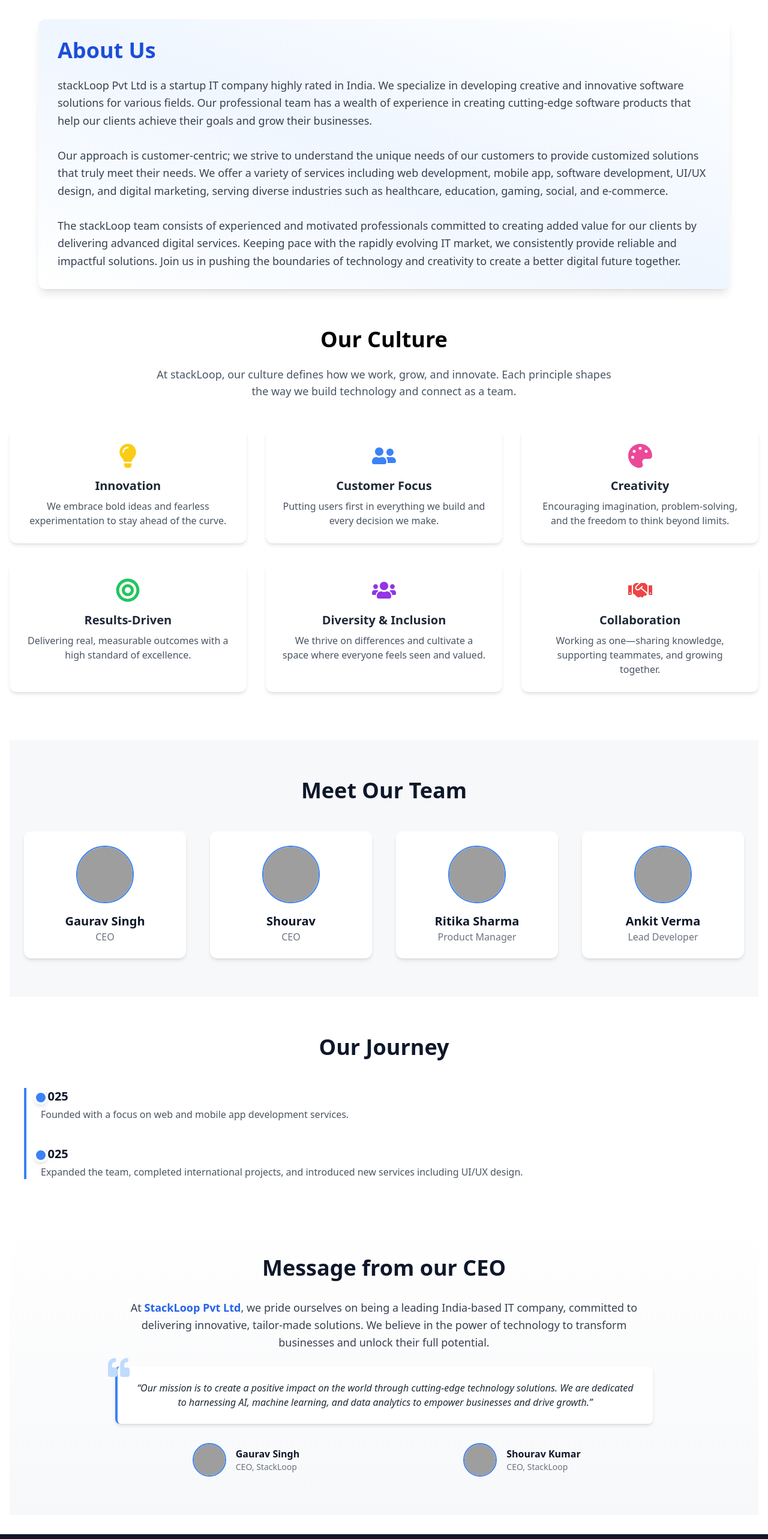
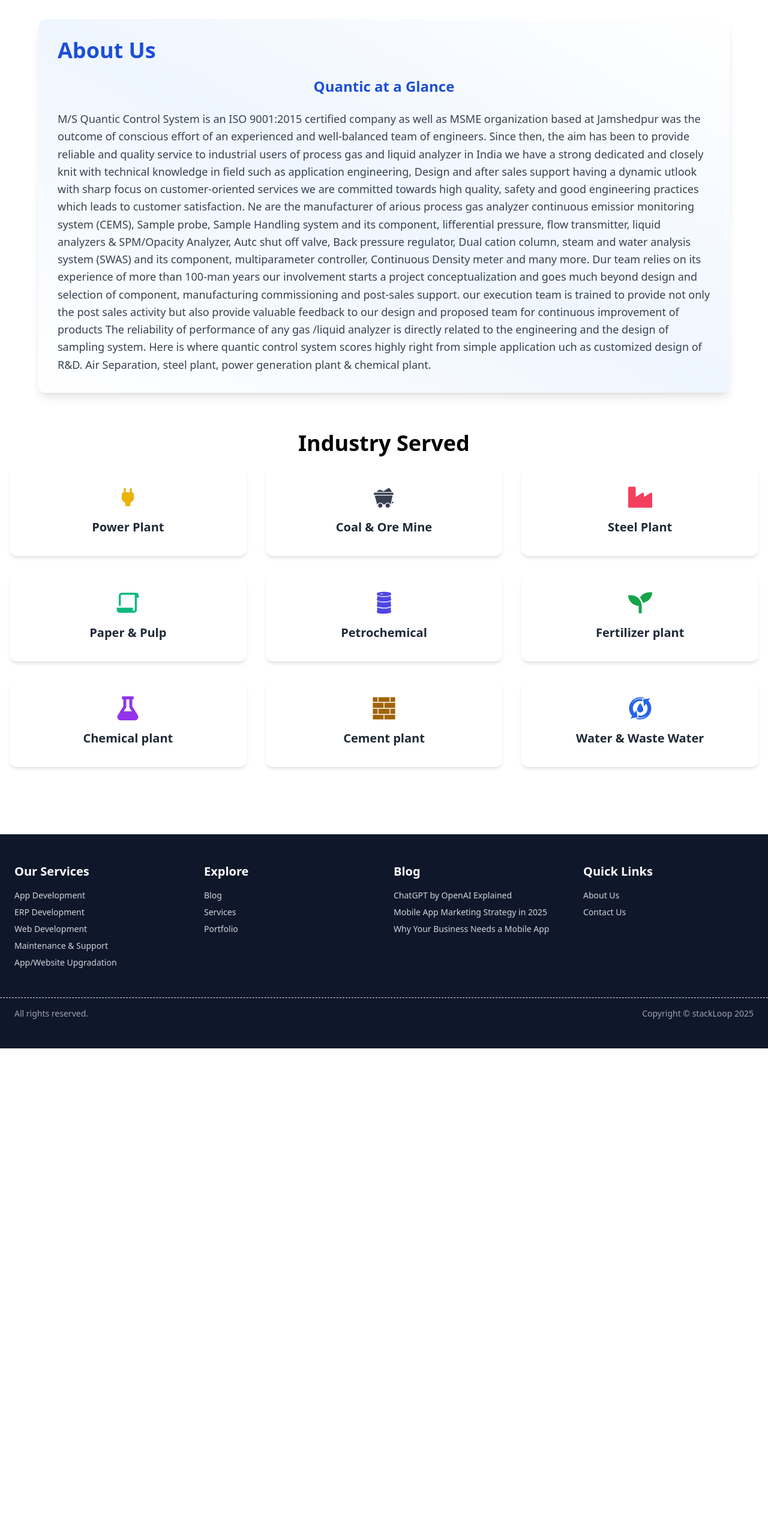
Before and after one commit to Gaurav2k50/qcs-alpha, a React (Vite) app: page /about in a window 1280 px wide. Shown: the part 160-2726 px from the top of the page at 60% size. After the commit the page ends 1908 px from the top, so only its background shows below. Built offline with nearby package versions, Linux system fonts and the light colour scheme; grey boxes are pictures that could not be loaded.

Commit message:
Refactor About page content and update industry served section with relevant icons

```diff
--- a/src/pages/About.tsx
+++ b/src/pages/About.tsx
@@ -1,16 +1,22 @@
 import React, { useEffect } from "react";
 
-import { TeamMemberCard } from "../components/TeamMemberCard";
-
-import {
-  FaLightbulb,
-  FaUserFriends,
-  FaPalette,
-  FaBullseye,
-  FaUsers,
-  FaHandshake,
-  FaQuoteLeft,
-} from "react-icons/fa";
+import // MdPower,
+// FaLightbulb,
+// FaUserFriends,
+// FaPalette,
+// FaBullseye,
+// FaUsers,
+// FaHandshake,
+"react-icons/fa";
+import { MdPower } from "react-icons/md";
+import { GiMineWagon } from "react-icons/gi";
+import { FaIndustry } from "react-icons/fa";
+import { RiFilePaper2Line } from "react-icons/ri";
+import { GiOilDrum } from "react-icons/gi";
+import { FaSeedling } from "react-icons/fa";
+import { FaFlask } from "react-icons/fa";
+import { GiBrickWall } from "react-icons/gi";
+import { GiWaterRecycling } from "react-icons/gi";
 import AOS from "aos";
 import "aos/dist/aos.css";
 export const About: React.FC = () => {
@@ -27,92 +33,124 @@
         <h2 className="text-4xl font-extrabold text-blue-700 mb-6 relative z-10">
           About Us
         </h2>
+        <h4 className="flex justify-center text-2xl font-bold text-blue-700 mb-6 relative z-10">
+          Quantic at a Glance
+        </h4>
 
         <p className="text-gray-700 text-lg leading-relaxed relative z-10">
-          stackLoop Pvt Ltd is a startup IT company highly rated in India. We
-          specialize in developing creative and innovative software solutions
-          for various fields. Our professional team has a wealth of experience
-          in creating cutting-edge software products that help our clients
-          achieve their goals and grow their businesses.
-          <br />
-          <br />
-          Our approach is customer-centric; we strive to understand the unique
-          needs of our customers to provide customized solutions that truly meet
-          their needs. We offer a variety of services including web development,
-          mobile app, software development, UI/UX design, and digital marketing,
-          serving diverse industries such as healthcare, education, gaming,
-          social, and e-commerce.
-          <br />
-          <br />
-          The stackLoop team consists of experienced and motivated professionals
-          committed to creating added value for our clients by delivering
-          advanced digital services. Keeping pace with the rapidly evolving IT
-          market, we consistently provide reliable and impactful solutions. Join
-          us in pushing the boundaries of technology and creativity to create a
-          better digital future together.
+          M/S Quantic Control System is an ISO 9001:2015 certified company as
+          well as MSME organization based at Jamshedpur was the outcome of
+          conscious effort of an experienced and well-balanced team of
+          engineers. Since then, the aim has been to provide reliable and
+          quality service to industrial users of process gas and liquid analyzer
+          in India we have a strong dedicated and closely knit with technical
+          knowledge in field such as application engineering, Design and after
+          sales support having a dynamic utlook with sharp focus on
+          customer-oriented services we are committed towards high quality,
+          safety and good engineering practices which leads to customer
+          satisfaction. Ne are the manufacturer of arious process gas analyzer
+          continuous emissior monitoring system (CEMS), Sample probe, Sample
+          Handling system and its component, lifferential pressure, flow
+          transmitter, liquid analyzers & SPM/Opacity Analyzer, Autc shut off
+          valve, Back pressure regulator, Dual cation column, steam and water
+          analysis system (SWAS) and its component, multiparameter controller,
+          Continuous Density meter and many more. Dur team relies on its
+          experience of more than 100-man years our involvement starts a project
+          conceptualization and goes much beyond design and selection of
+          component, manufacturing commissioning and post-sales support. our
+          execution team is trained to provide not only the post sales activity
+          but also provide valuable feedback to our design and proposed team for
+          continuous improvement of products The reliability of performance of
+          any gas /liquid analyzer is directly related to the engineering and
+          the design of sampling system. Here is where quantic control system
+          scores highly right from simple application uch as customized design
+          of R&D. Air Separation, steel plant, power generation plant & chemical
+          plant.
         </p>
       </section>
 
-      {/* Our Culture Section */}
-
-      {/* Our Culture Section */}
+      {/* Industry Served Section */}
       <section className="mb-20" data-aos="fade-up">
-        <h2 className="text-4xl font-bold text-center mb-6">Our Culture</h2>
-        <p className="text-center text-gray-600 mb-12 max-w-3xl mx-auto text-lg">
+        <h2 className="text-4xl font-bold text-center mb-6">Industry Served</h2>
+        {/* <p className="text-center text-gray-600 mb-12 max-w-3xl mx-auto text-lg">
           At stackLoop, our culture defines how we work, grow, and innovate.
           Each principle shapes the way we build technology and connect as a
           team.
-        </p>
+        </p> */}
 
         <div className="grid gap-8 sm:grid-cols-2 lg:grid-cols-3">
           {[
             {
               icon: (
-                <FaLightbulb className="text-yellow-400 w-10 h-10 mb-4 mx-auto" />
+                <MdPower className="text-yellow-500 w-10 h-10 mb-4 mx-auto" />
               ),
-              title: "Innovation",
-              desc: "We embrace bold ideas and fearless experimentation to stay ahead of the curve.",
-              color: "hover:border-yellow-400",
+              title: "Power Plant",
+              // desc: "We embrace bold ideas and fearless experimentation to stay ahead of the curve.",
+              color: "hover:border-yellow-500",
             },
             {
               icon: (
-                <FaUserFriends className="text-blue-500 w-10 h-10 mb-4 mx-auto" />
+                <GiMineWagon className="text-gray-700 w-10 h-10 mb-4 mx-auto" />
               ),
-              title: "Customer Focus",
-              desc: "Putting users first in everything we build and every decision we make.",
-              color: "hover:border-blue-500",
+              title: "Coal & Ore Mine",
+              // desc: "Putting users first in everything we build and every decision we make.",
+              color: "hover:border-gray-700",
             },
             {
               icon: (
-                <FaPalette className="text-pink-500 w-10 h-10 mb-4 mx-auto" />
+                <FaIndustry className="text-rose-500 w-10 h-10 mb-4 mx-auto" />
               ),
-              title: "Creativity",
-              desc: "Encouraging imagination, problem-solving, and the freedom to think beyond limits.",
-              color: "hover:border-pink-500",
+              title: "Steel Plant",
+              // desc: "Encouraging imagination, problem-solving, and the freedom to think beyond limits.",
+              color: "hover:border-rose-500",
             },
             {
               icon: (
-                <FaBullseye className="text-green-500 w-10 h-10 mb-4 mx-auto" />
+                <RiFilePaper2Line className="text-emerald-500 w-10 h-10 mb-4 mx-auto" />
               ),
-              title: "Results-Driven",
-              desc: "Delivering real, measurable outcomes with a high standard of excellence.",
-              color: "hover:border-green-500",
+              title: "Paper & Pulp",
+              // desc: "Delivering real, measurable outcomes with a high standard of excellence.",
+              color: "hover:border-emerald-500",
             },
             {
               icon: (
-                <FaUsers className="text-purple-600 w-10 h-10 mb-4 mx-auto" />
+                <GiOilDrum className="text-indigo-600 w-10 h-10 mb-4 mx-auto" />
               ),
-              title: "Diversity & Inclusion",
-              desc: "We thrive on differences and cultivate a space where everyone feels seen and valued.",
+              title: "Petrochemical",
+              // desc: "We thrive on differences and cultivate a space where everyone feels seen and valued.",
+              color: "hover:border-indigo-600",
+            },
+            {
+              icon: (
+                <FaSeedling className="text-green-600 w-10 h-10 mb-4 mx-auto" />
+              ),
+              title: "Fertilizer plant",
+              // desc: "Working as one—sharing knowledge, supporting teammates, and growing together.",
+              color: "hover:border-green-600",
+            },
+            {
+              icon: (
+                <FaFlask className="text-purple-600 w-10 h-10 mb-4 mx-auto" />
+              ),
+              title: "Chemical plant",
+              // desc: "Working as one—sharing knowledge, supporting teammates, and growing together.",
               color: "hover:border-purple-600",
             },
             {
               icon: (
-                <FaHandshake className="text-red-500 w-10 h-10 mb-4 mx-auto" />
+                <GiBrickWall className="text-yellow-700 w-10 h-10 mb-4 mx-auto" />
               ),
-              title: "Collaboration",
-              desc: "Working as one—sharing knowledge, supporting teammates, and growing together.",
-              color: "hover:border-red-500",
+              title: "Cement plant",
+              // desc: "Working as one—sharing knowledge, supporting teammates, and growing together.",
+              color: "hover:border-yellow-700",
+            },
+            {
+              icon: (
+                <GiWaterRecycling className="text-blue-600 w-10 h-10 mb-4 mx-auto" />
+              ),
+              title: "Water & Waste Water",
+              // desc: "Working as one—sharing knowledge, supporting teammates, and growing together.",
+              color: "hover:border-blue-500",
             },
           ].map((item, index) => (
             <div
@@ -125,140 +163,9 @@
               <h3 className="text-xl font-semibold text-gray-800 mb-2 text-center">
                 {item.title}
               </h3>
-              <p className="text-gray-600 text-base text-center">{item.desc}</p>
+              {/* <p className="text-gray-600 text-base text-center">{item.desc}</p> */}
             </div>
           ))}
-        </div>
-      </section>
-
-      {/* Our Team Section */}
-
-      <section className="py-16 bg-[#f7f8fa]">
-        <div className="container mx-auto px-6">
-          <h2 className="text-4xl font-bold text-center text-[#0f172a] mb-12">
-            Meet Our Team
-          </h2>
-
-          <div className="grid grid-cols-1 sm:grid-cols-2 md:grid-cols-4 gap-10">
-            <TeamMemberCard
-              name="Gaurav Singh"
-              position="CEO"
-              imageSrc="https://randomuser.me/api/portraits/men/32.jpg"
-            />
-            <TeamMemberCard
-              name="Shourav"
-              position="CEO"
-              imageSrc="https://randomuser.me/api/portraits/men/41.jpg"
-            />
-            <TeamMemberCard
-              name="Ritika Sharma"
-              position="Product Manager"
-              imageSrc="https://randomuser.me/api/portraits/women/65.jpg"
-            />
-            <TeamMemberCard
-              name="Ankit Verma"
-              position="Lead Developer"
-              imageSrc="https://randomuser.me/api/portraits/men/36.jpg"
-            />
-          </div>
-        </div>
-      </section>
-
-      {/* Our Journey Section */}
-
-      <section className="py-16 bg-white">
-        <div className="container mx-auto px-6">
-          <h2 className="text-4xl font-bold text-center text-[#0f172a] mb-12">
-            Our Journey
-          </h2>
-
-          <div className="relative border-l-4 border-blue-500 pl-6 space-y-10">
-            <div data-aos="fade-up">
-              <span className="absolute -left-3 top-1 w-6 h-6 bg-blue-500 rounded-full border-4 border-white shadow-md"></span>
-              <h3 className="text-xl font-semibold text-[#0f172a]">2025</h3>
-              <p className="text-gray-600 mt-1">
-                Founded with a focus on web and mobile app development services.
-              </p>
-            </div>
-
-            <div data-aos="fade-up" data-aos-delay="100">
-              <span className="absolute -left-3 top-1 w-6 h-6 bg-blue-500 rounded-full border-4 border-white shadow-md"></span>
-              <h3 className="text-xl font-semibold text-[#0f172a]">2025</h3>
-              <p className="text-gray-600 mt-1">
-                Expanded the team, completed international projects, and
-                introduced new services including UI/UX design.
-              </p>
-            </div>
-          </div>
-        </div>
-      </section>
-
-      {/* Message from CEO Section */}
-
-      <section className="bg-gradient-to-b from-white to-[#f7f8fa] py-16 px-6 md:px-20">
-        <div className="max-w-4xl mx-auto text-center">
-          <h2
-            className="text-4xl font-bold text-[#0f172a] mb-8"
-            data-aos="fade-up"
-          >
-            Message from our CEO
-          </h2>
-
-          <p
-            className="text-lg text-gray-700 mb-6 leading-relaxed"
-            data-aos="fade-up"
-            data-aos-delay="100"
-          >
-            At{" "}
-            <span className="font-semibold text-blue-600">
-              StackLoop Pvt Ltd
-            </span>
-            , we pride ourselves on being a leading India-based IT company,
-            committed to delivering innovative, tailor-made solutions. We
-            believe in the power of technology to transform businesses and
-            unlock their full potential.
-          </p>
-
-          <blockquote
-            className="relative bg-white border-l-4 border-blue-500 p-6 shadow-md rounded-lg text-gray-800 italic"
-            data-aos="fade-up"
-            data-aos-delay="200"
-          >
-            <FaQuoteLeft className="absolute -top-4 -left-4 text-4xl text-blue-200" />
-            “Our mission is to create a positive impact on the world through
-            cutting-edge technology solutions. We are dedicated to harnessing
-            AI, machine learning, and data analytics to empower businesses and
-            drive growth.”
-          </blockquote>
-
-          <div
-            className="mt-8 grid grid-cols-1 md:grid-cols-2 gap-6 justify-center items-center"
-            data-aos="fade-up"
-            data-aos-delay="300"
-          >
-            <div className="flex items-center justify-center gap-4">
-              <img
-                src="/assets/images/clients/gaurav.jpg"
-                alt="Gaurav Singh"
-                className="w-14 h-14 rounded-full border-2 border-blue-500 object-cover"
-              />
-              <div className="text-left">
-                <p className="font-semibold text-[#0f172a]">Gaurav Singh</p>
-                <p className="text-sm text-gray-500">CEO, StackLoop</p>
-              </div>
-            </div>
-            <div className="flex items-center justify-center gap-4">
-              <img
-                src="/assets/images/clients/shourav.jpg"
-                alt="Shourav Kumar"
-                className="w-14 h-14 rounded-full border-2 border-blue-500 object-cover"
-              />
-              <div className="text-left">
-                <p className="font-semibold text-[#0f172a]">Shourav Kumar</p>
-                <p className="text-sm text-gray-500">CEO, StackLoop</p>
-              </div>
-            </div>
-          </div>
         </div>
       </section>
     </div>
--- a/src/pages/Home.tsx
+++ b/src/pages/Home.tsx
@@ -40,6 +40,7 @@
       </section>
 
       {/* Hero Section */}
+      <Products />
 
       <section className="py-16 px-6 md:px-20 bg-white">
         <h1 className="flex items-center justify-center py-5 text-2xl font-semibold ">
@@ -120,7 +121,7 @@
           </div> */}
         </div>
       </section>
-      <Products />
+
       {/* <RecentProjects /> */}
       {/* <Testimonials /> */}
     </>
```
